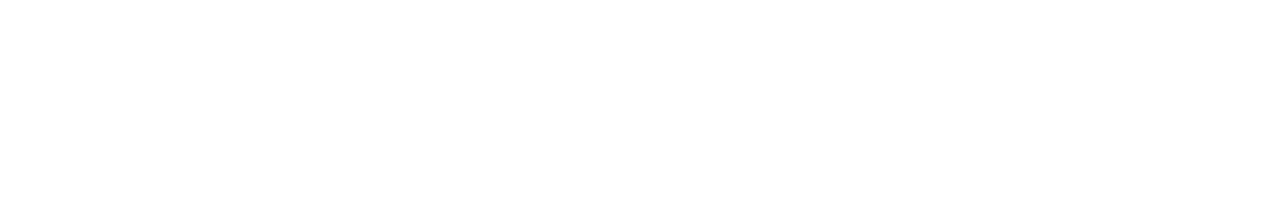
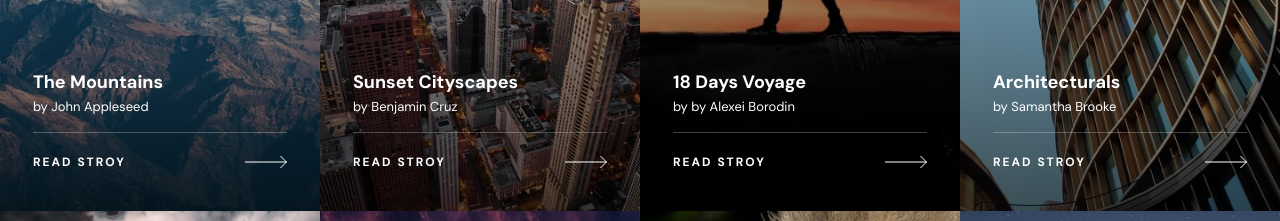
Before and after one commit to Inithar/Photosnap, a React (Vite) app: page / in a window 1280 px wide. Shown: the part 2311-2532 px from the top of the page. Before the commit the page ends 2279 px from the top, so only its background shows below. Built offline with nearby package versions, Linux system fonts and the light colour scheme.

Commit message:
added StoryCard component

```diff
--- a/src/components/atoms/Grid/index.tsx
+++ b/src/components/atoms/Grid/index.tsx
@@ -32,7 +32,7 @@
     [`grid_lg_${lg}`]: lg,
     [`grid_xl_${xl}`]: xl,
     [`grid_xxl_${xxl}`]: xxl,
-    [`grid_spacing_${spacing}`]: spacing,
+    // [`grid_spacing_${spacing}`]: spacing,
     [`grid_justify_content_${justifyContent}`]: justifyContent,
     [`grid_align_items_${alignItems}`]: alignItems
   });
--- /dev/null
+++ b/src/components/molecules/StoryCard/StoryCard.module.scss
@@ -0,0 +1,51 @@
+@use '../../../scss/mixins';
+
+.card {
+  position: relative;
+  height: 37.5rem;
+
+  & > img {
+    position: absolute;
+    inset: 0;
+    width: 100%;
+    height: 100%;
+  }
+
+  &_shadow {
+    position: absolute;
+    inset: 0;
+    background: linear-gradient(180deg, rgba(0, 0, 0, 0.0001) 0.27%, rgba(0, 0, 0, 0.661222) 100%);
+    z-index: 2;
+  }
+
+  &_content {
+    position: absolute;
+    inset: auto 3.3rem 4rem;
+    z-index: 3;
+
+    button {
+      margin-top: 2rem;
+      width: 100%;
+      justify-content: space-between;
+    }
+
+    p {
+      margin-top: 0.4rem;
+      font-size: 1.3rem;
+      line-height: 1.3;
+      color: var(--pure-white);
+    }
+
+    .line {
+      margin-top: 1.6rem;
+      width: 100%;
+      height: 0.1rem;
+      background-color: var(--pure-white);
+      opacity: 0.25;
+    }
+  }
+
+  @include mixins.breakpoint('md') {
+    height: 50rem;
+  }
+}
--- /dev/null
+++ b/src/components/molecules/StoryCard/index.tsx
@@ -0,0 +1,35 @@
+import styles from './StoryCard.module.scss';
+
+import useGetImageSrc from '../../../hooks/useGetImageSrc';
+
+import Button from '../../atoms/Button';
+import Heading from '../../atoms/Heading';
+
+interface StoryCardProps {
+  src: string;
+  title: string;
+  author: string;
+  date: string;
+}
+
+const StoryCard = ({ src, title, author, date }: StoryCardProps) => {
+  return (
+    <div className={styles.card}>
+      <div className={styles.card_shadow} />
+      <img src={useGetImageSrc(src)} alt="" />
+
+      <div className={styles.card_content}>
+        <Heading level="4" theme="light">
+          {title}
+        </Heading>
+        <p>by {author}</p>
+        <div className={styles.line} />
+        <Button variant="arrow" theme="light">
+          read stroy
+        </Button>
+      </div>
+    </div>
+  );
+};
+
+export default StoryCard;
--- a/src/components/organisms/InfoBox/index.tsx
+++ b/src/components/organisms/InfoBox/index.tsx
@@ -29,7 +29,7 @@
 
   return (
     <div className={containerClasses}>
-      <img src={useGetImageSrc(src)} alt={alt} />
+      <img src={useGetImageSrc(src, true)} alt={alt} />
       <div className={styles.content}>
         <Heading level="2" theme={secondaryTheme}>
           {heading}
--- a/src/components/pages/Home/index.tsx
+++ b/src/components/pages/Home/index.tsx
@@ -1,9 +1,12 @@
 import styles from './Home.module.scss';
 
 import { infoBoxes } from '../../../data/home.json';
+import { storyCards } from '../../../data/stories.json';
 
 import Wrapper from '../../atoms/Wrapper';
 import InfoBox from '../../organisms/InfoBox';
+import Grid from '../../atoms/Grid';
+import StoryCard from '../../molecules/StoryCard';
 
 const Home = () => {
   return (
@@ -14,6 +17,15 @@
             <InfoBox {...data} theme={i === 0 ? 'dark' : 'light'} variant={i === 1 ? 'left' : 'right'} key={crypto.randomUUID()} />
           ))}
         </section>
+        <section>
+          <Grid container>
+            {storyCards.map(data => (
+              <Grid item xs={12} sm={6} lg={4} xl={3}>
+                <StoryCard {...data} />
+              </Grid>
+            ))}
+          </Grid>
+        </section>
       </main>
     </Wrapper>
   );
--- /dev/null
+++ b/src/data/stories.json
@@ -0,0 +1,100 @@
+{
+  "storyCards": [
+    {
+      "src": "./assets/stories/desktop/mountains.jpg",
+      "title": "The Mountains",
+      "author": "John Appleseed",
+      "date": "April 16th 2020"
+    },
+    {
+      "src": "./assets/stories/desktop/cityscapes.jpg",
+      "title": "Sunset Cityscapes",
+      "author": "Benjamin Cruz",
+      "date": "April 14th 2020"
+    },
+    {
+      "src": "./assets/stories/desktop/18-days-voyage.jpg",
+      "title": "18 Days Voyage",
+      "author": "by Alexei Borodin",
+      "date": "April 11th 2020"
+    },
+    {
+      "src": "./assets/stories/desktop/architecturals.jpg",
+      "title": "Architecturals",
+      "author": "Samantha Brooke",
+      "date": "April 9th 2020"
+    },
+    {
+      "src": "./assets/stories/desktop/world-tour.jpg",
+      "title": "World Tour 2019",
+      "author": "Timothy Wagner",
+      "date": "April 7th 2020"
+    },
+    {
+      "src": "./assets/stories/desktop/unforeseen-corners.jpg",
+      "title": "Unforeseen Corners",
+      "author": "William Malcolm",
+      "date": "April 3rd 2020"
+    },
+    {
+      "src": "./assets/stories/desktop/king-on-africa.jpg",
+      "title": "King on Africa: Part II",
+      "author": "Tim Hillenburg",
+      "date": "March 29th 2020"
+    },
+    {
+      "src": "./assets/stories/desktop/trip-to-nowhere.jpg",
+      "title": "The trip to Nowhere",
+      "author": "Felicia Rourke",
+      "date": "March 21st 2020"
+    },
+    {
+      "src": "./assets/stories/desktop/rage-of-the-sea.jpg",
+      "title": "Rage of The Sea",
+      "author": "Mohammed Abdul",
+      "date": "March 19th 2020"
+    },
+    {
+      "src": "./assets/stories/desktop/running-free.jpg",
+      "title": "Running Free",
+      "author": "Michelle",
+      "date": "March 16th 2020"
+    },
+    {
+      "src": "./assets/stories/desktop/behind-the-waves.jpg",
+      "title": "Behind the Waves",
+      "author": "Lamarr Wilson",
+      "date": "March 11th 2020"
+    },
+    {
+      "src": "./assets/stories/desktop/calm-waters.jpg",
+      "title": "Calm Waters",
+      "author": "Samantha Brooke",
+      "date": "March 9th 2020"
+    },
+    {
+      "src": "./assets/stories/desktop/milky-way.jpg",
+      "title": "The Milky Way",
+      "author": "Benjamin Cruz",
+      "date": "March 5th 2020"
+    },
+    {
+      "src": "./assets/stories/desktop/dark-forest.jpg",
+      "title": "Night at The Dark Forest",
+      "author": "Mohammed Abdul",
+      "date": "March 4th 2020"
+    },
+    {
+      "src": "./assets/stories/desktop/somwarpet.jpg",
+      "title": "Somwarpet's Beauty",
+      "author": "Michelle",
+      "date": "March 1st 2020"
+    },
+    {
+      "src": "./assets/stories/desktop/land-of-dreams.jpg",
+      "title": "Land of Dreams",
+      "author": "William Malcolm",
+      "date": "February 25th 2020"
+    }
+  ]
+}
--- a/src/hooks/useGetImageSrc.tsx
+++ b/src/hooks/useGetImageSrc.tsx
@@ -1,11 +1,11 @@
 import useWindowSize from './useWindowSize';
 
-const useGetImageSrc = (src: string) => {
+const useGetImageSrc = (src: string, includeTablet = false) => {
   const width = useWindowSize();
-  let device = 'mobile';
+  let device = 'desktop';
 
-  if (width >= 576 && width < 992) device = 'tablet';
-  if (width >= 992) device = 'desktop';
+  if (includeTablet && width >= 576 && width < 992) device = 'tablet';
+  if (width < 576) device = 'mobile';
 
   return src.replace('desktop', device);
 };
```
